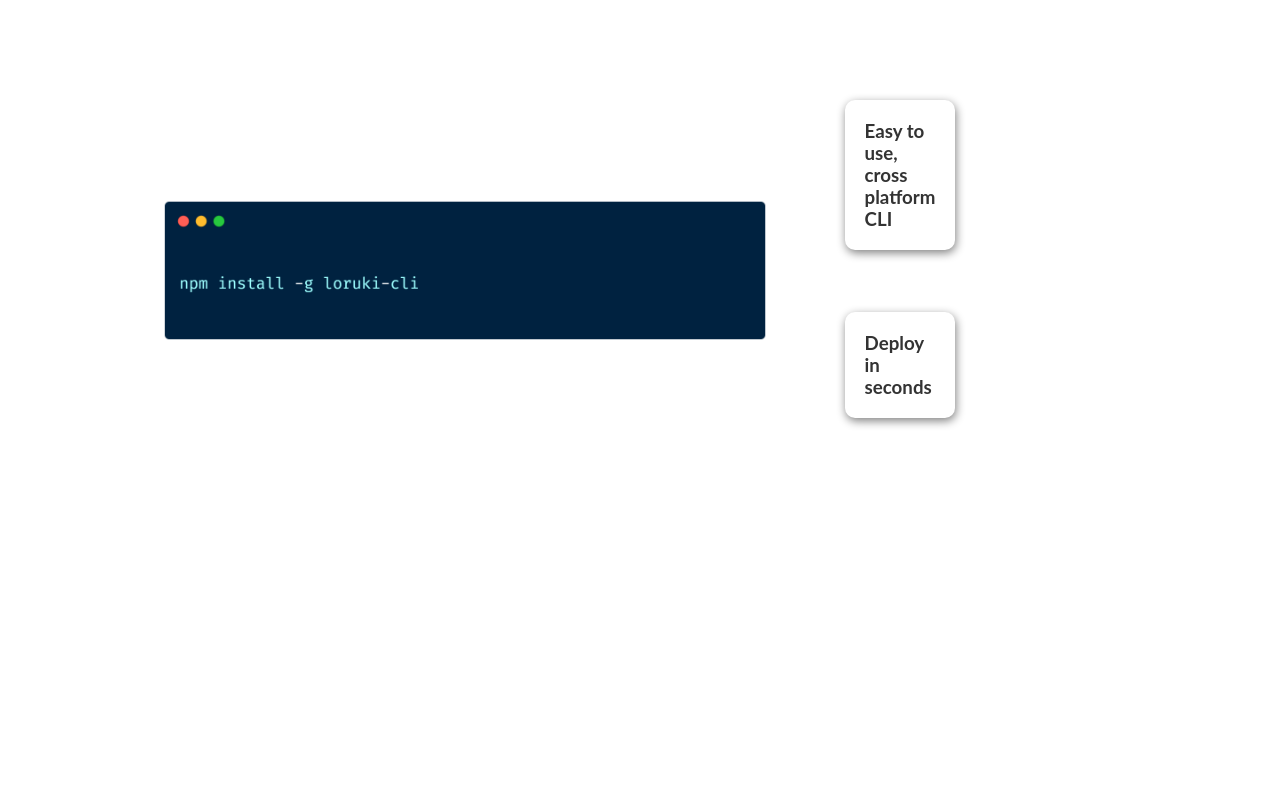
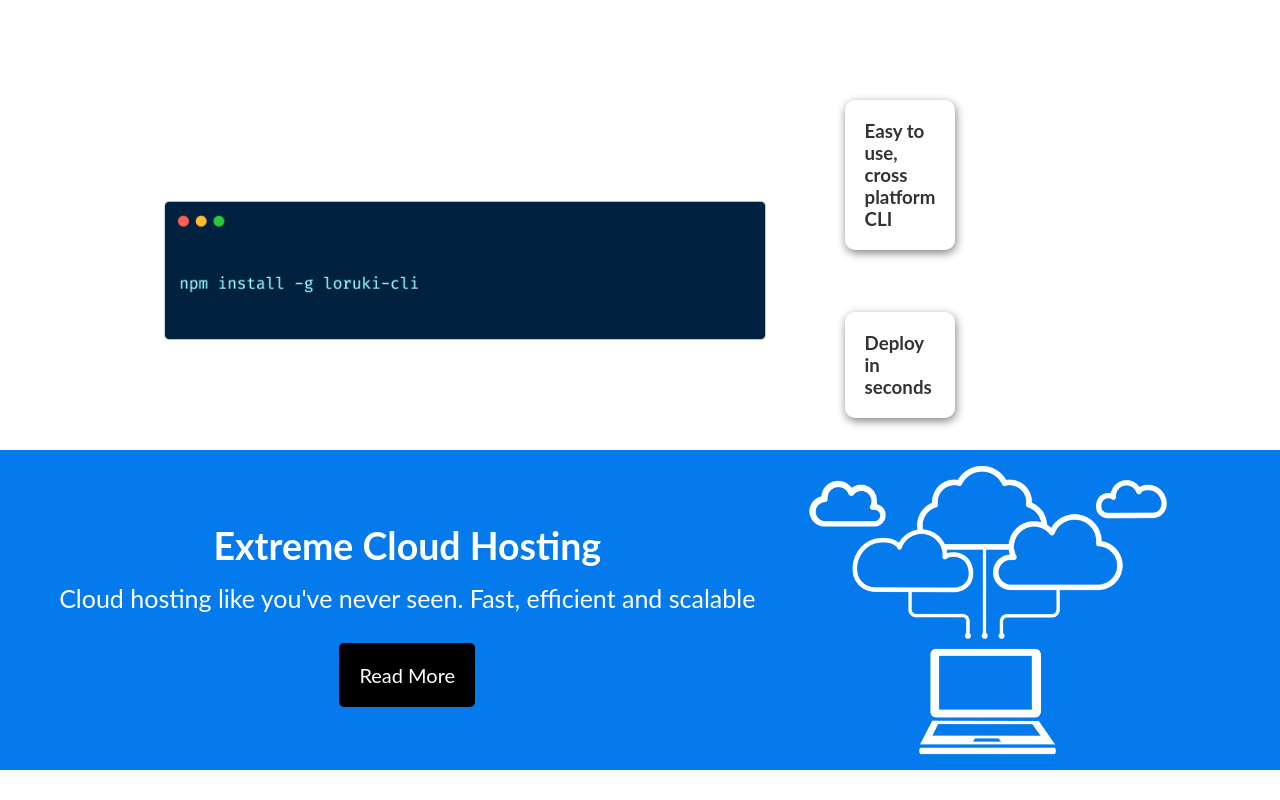
Before and after one commit to BF-FrontEnd-class-2024/group3-loruki-rebuild, a website: page index.html in a window 1280 px wide. Shown: the part 792-1592 px from the top of the page. Before the commit the page ends 1242 px from the top, so only its background shows below. Drawn offline with Linux system fonts and the light colour scheme.

Commit message:
added cloud section

```diff
--- a/index.html
+++ b/index.html
@@ -123,5 +123,21 @@
         </div>
       </div>
     </section>
+    <!------------------------- cloud section-------------->
+    <section class="cloud">
+      <div class="text">
+        <h2>Extreme Cloud Hosting</h2>
+        <p class="cloud-description">
+          Cloud hosting like you've never seen. Fast, efficient and scalable
+        </p>
+        <a class="button" href="/features">Read More</a>
+      </div>
+      <img
+        src="img/cloud.png"
+        alt="cloud image"
+        class="resize2 cloud-img"
+        title="image of a digital cloud"
+      />
+    </section>
   </body>
 </html>
--- a/styles/index.css
+++ b/styles/index.css
@@ -248,3 +248,50 @@ input:valid ~ label {
   padding-left: 300px;
   padding-right: 500px;
 }
+
+/* cloud section */
+
+.cloud {
+  background-color: #047aed;
+  color: white;
+  text-align: center;
+  margin-bottom: 30px;
+  display: flex;
+  justify-content: center;
+  align-items: center;
+}
+
+.button {
+  color: white;
+  background-color: black;
+  text-align: center;
+  display: inline-block;
+  border: none;
+  border-radius: 5px;
+  cursor: pointer;
+  padding: 20px;
+  font-size: 20px;
+  margin-top: 15px;
+}
+
+.button:hover {
+  transform: scale(0.97);
+}
+
+.text {
+  display: inline-block;
+  margin-top: 10px;
+  font-size: 25px;
+}
+
+.cloud-description {
+  margin-top: 15px;
+  margin-bottom: 15px;
+}
+
+.cloud-img {
+  display: flex;
+  justify-content: flex-start;
+  height: 320px;
+  width: auto;
+}
```
Also changed, not shown: img/cloud.png (added).
